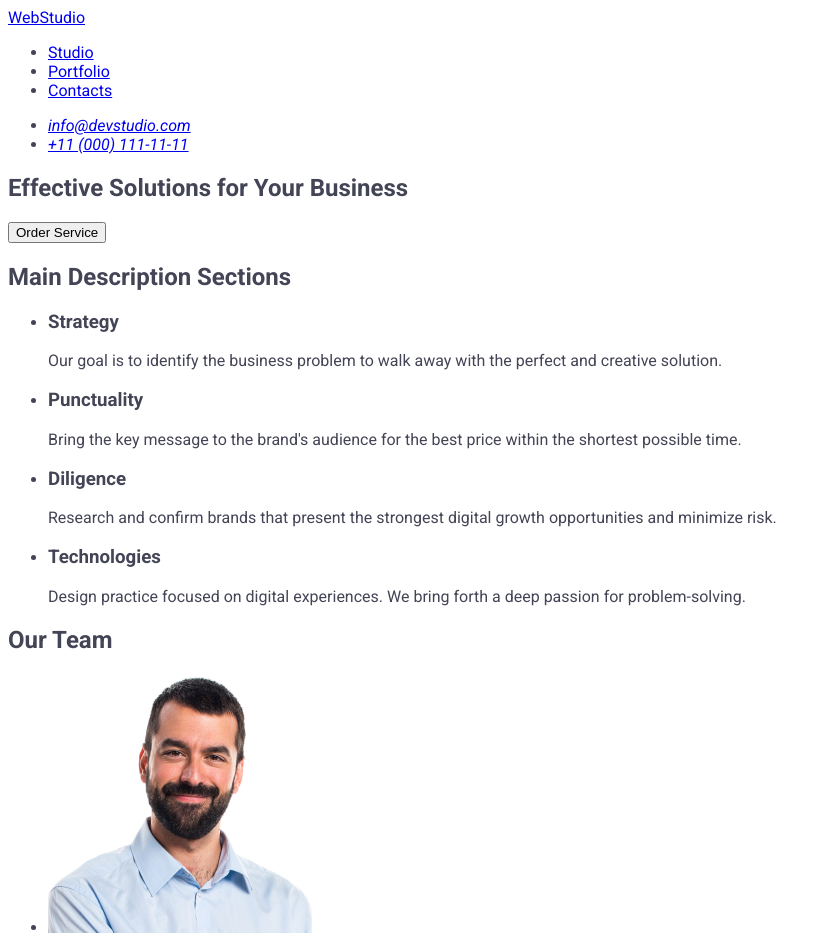
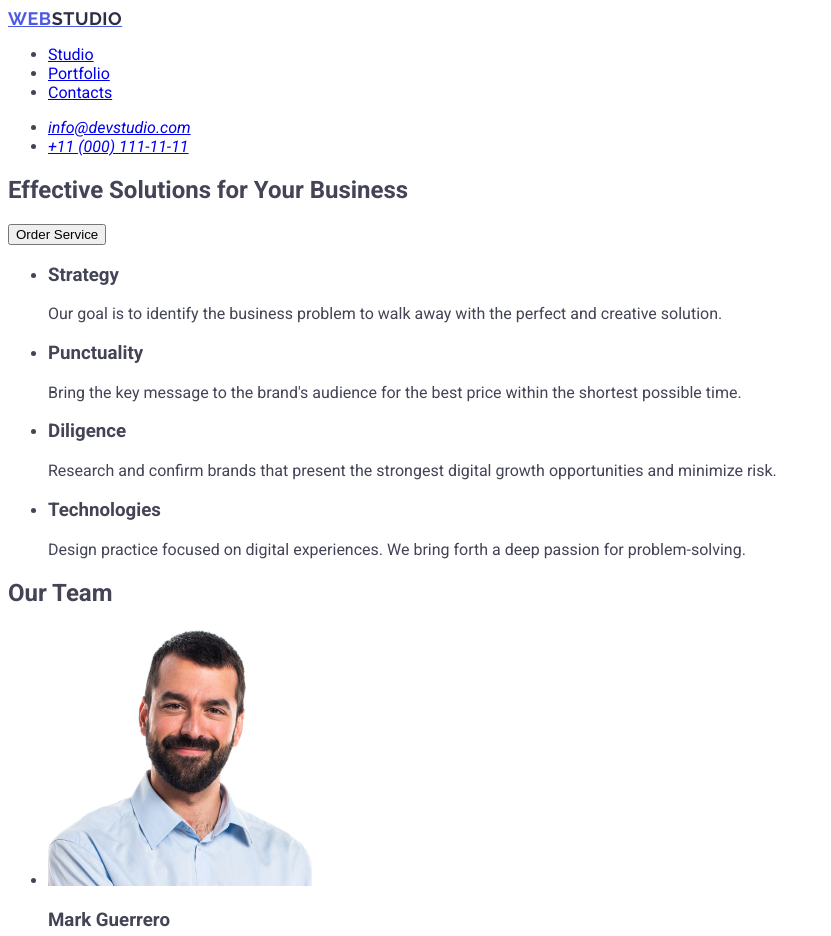
Before and after one commit to Fufuber/goit-markup-hw-02, a plain HTML site: page index.html in a window 1280 px wide. Shown: the top 936 px of the page, without its empty margins (0-831 px from the left). Drawn offline with Linux system fonts and the light colour scheme.

Commit message:
eleven-commit

```diff
--- a/css/style.css
+++ b/css/style.css
@@ -7,3 +7,17 @@ body {
 .logo-class {
   font-family: "Raleway";
 }
+
+.logo-design {
+  font-family: "Raleway";
+  font-weight: 700;
+  font-size: 18px;
+  line-height: 1.17;
+  letter-spacing: 0.03em;
+  text-transform: uppercase;
+  color: #4d5ae5;
+}
+
+.logo-studio-word {
+  color: #2e2f42;
+}
--- a/index.html
+++ b/index.html
@@ -21,10 +21,10 @@
   <body>
     <header>
       <nav>
-        <!--Navbardegisik-->
-        <section class="logo-css">
-          <a href="./index.html">WebStudio</a>
-        </section>
+        <!--logo-chapter-->
+        <a href="./index.html" class="logo-design"
+          >Web<span class="logo-studio-word">Studio</span></a
+        >
         <ul>
           <li><a href="#">Studio</a></li>
           <li><a href="#">Portfolio</a></li>
@@ -42,14 +42,15 @@
     </header>
 
     <main>
+      <!-- h1-chapter-in-here -->
       <section>
         <h1>Effective Solutions for Your Business</h1>
         <button type="button">Order Service</button>
       </section>
 
+      <!-- information-list -->
+
       <section id="main-description-sections">
-        <h2>Main Description Sections</h2>
-
         <ul>
           <li>
             <h3>Strategy</h3>
@@ -82,7 +83,9 @@
         </ul>
       </section>
 
-      <section>
+      <!--four-persons-in-here-->
+
+      <section id="persons">
         <h2>Our Team</h2>
         <ul>
           <li>
```
